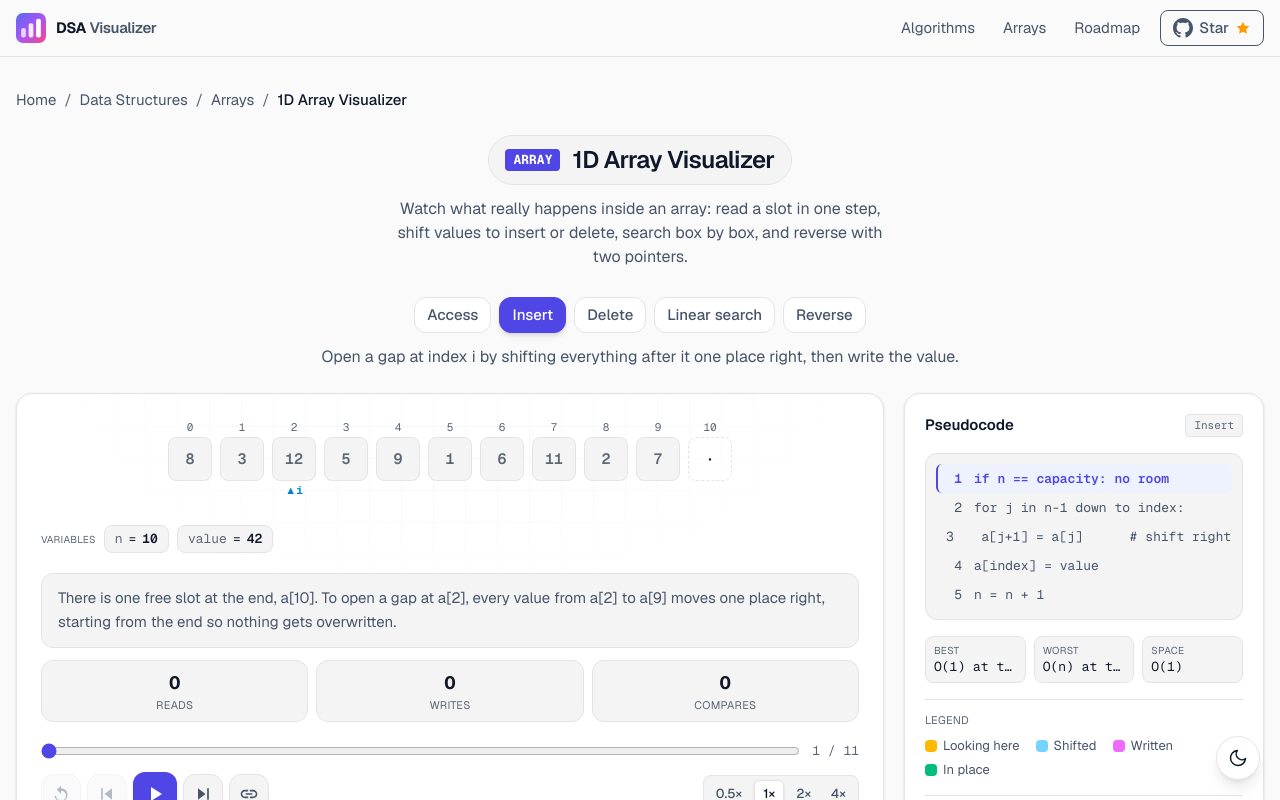
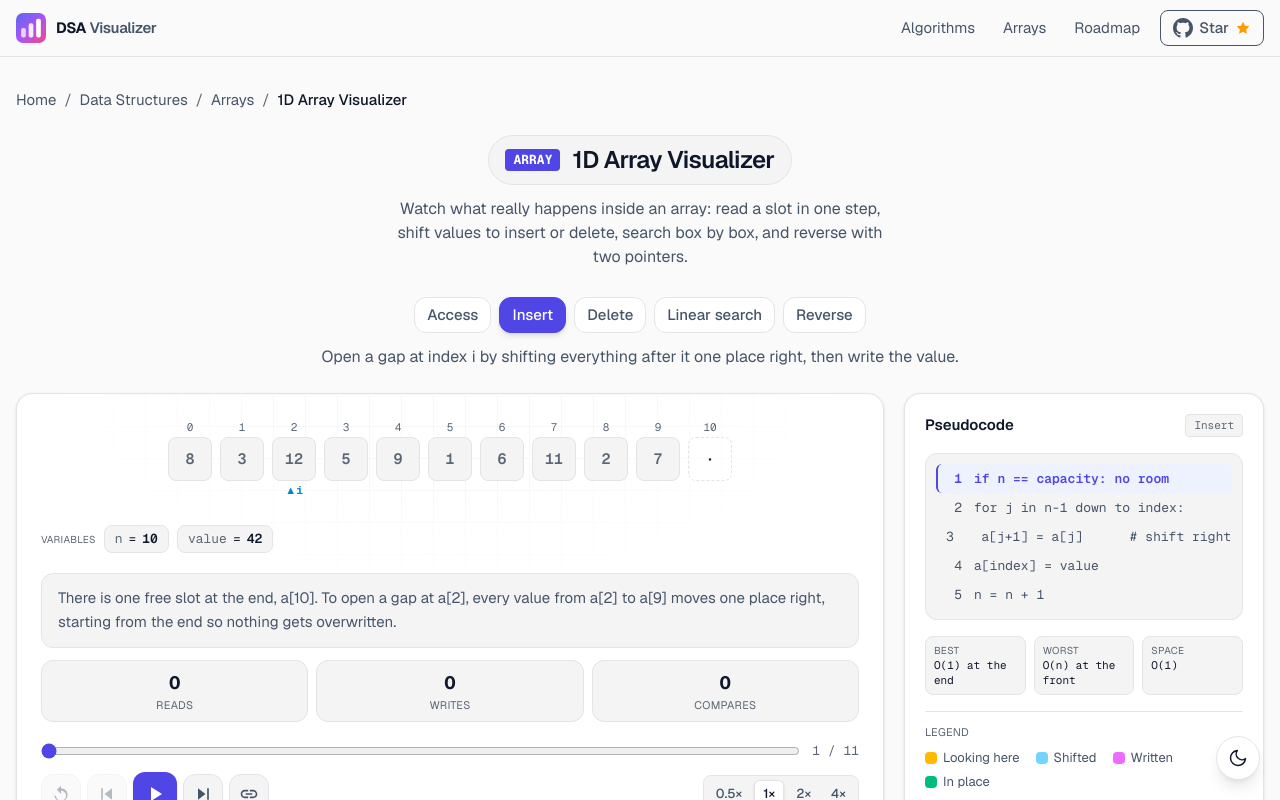
Before and after one commit to salsadsid/visualizer, a Next.js app: page /data-structures/arrays/1d in a window 1280 px wide. Shown: the top 800 px of the page. Built offline with nearby package versions, Linux system fonts and the light colour scheme; no server answers.

Commit message:
fix(array): let the complexity chips wrap instead of truncating

```diff
--- a/src/components/array/OneDVisualizer.jsx
+++ b/src/components/array/OneDVisualizer.jsx
@@ -181,9 +181,7 @@ export default function OneDVisualizer({ path }) {
                         ].map(([label, cost]) => (
                             <div key={label} className="surface-muted rounded-lg px-2 py-1.5 min-w-0">
                                 <dt className="text-[10px] uppercase tracking-wide text-subtle">{label}</dt>
-                                <dd className="font-mono text-xs text-text truncate" title={cost}>
-                                    {cost}
-                                </dd>
+                                <dd className="font-mono text-[11px] leading-snug text-text">{cost}</dd>
                             </div>
                         ))}
                     </dl>
```
